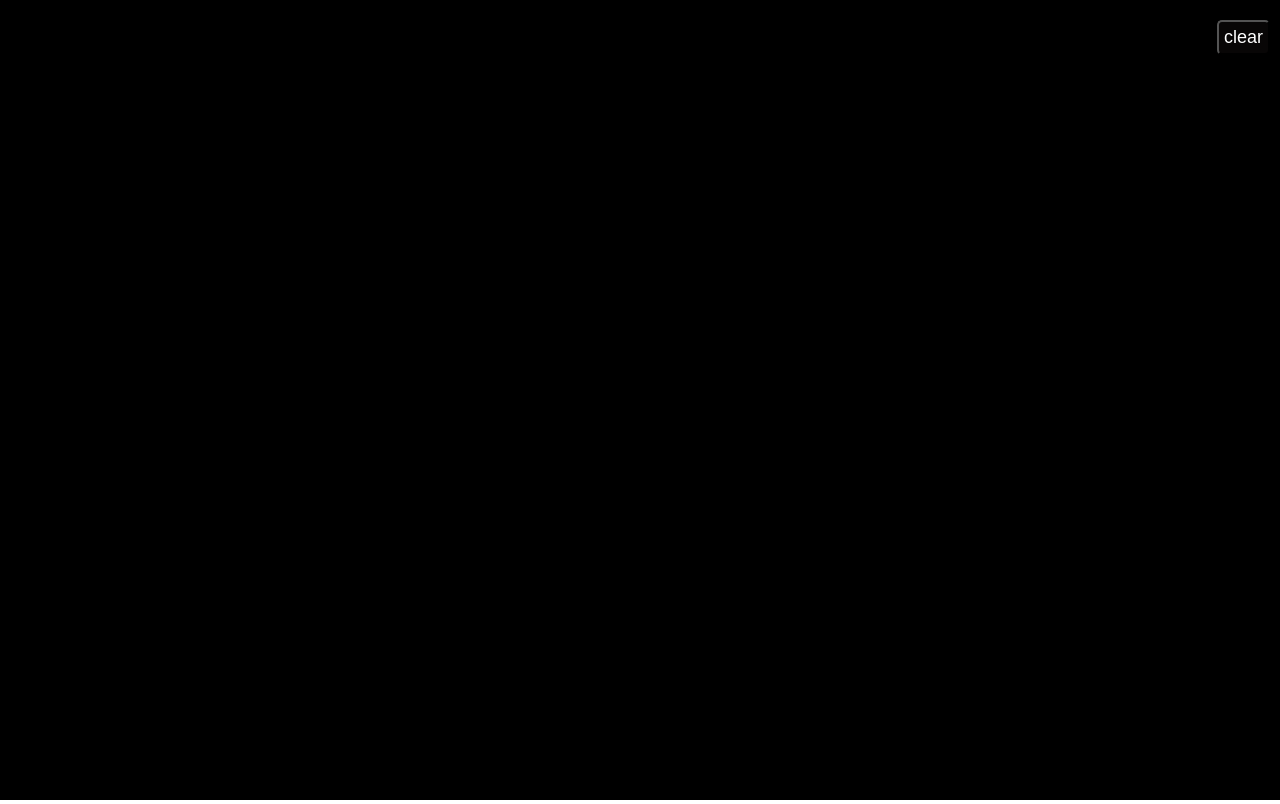
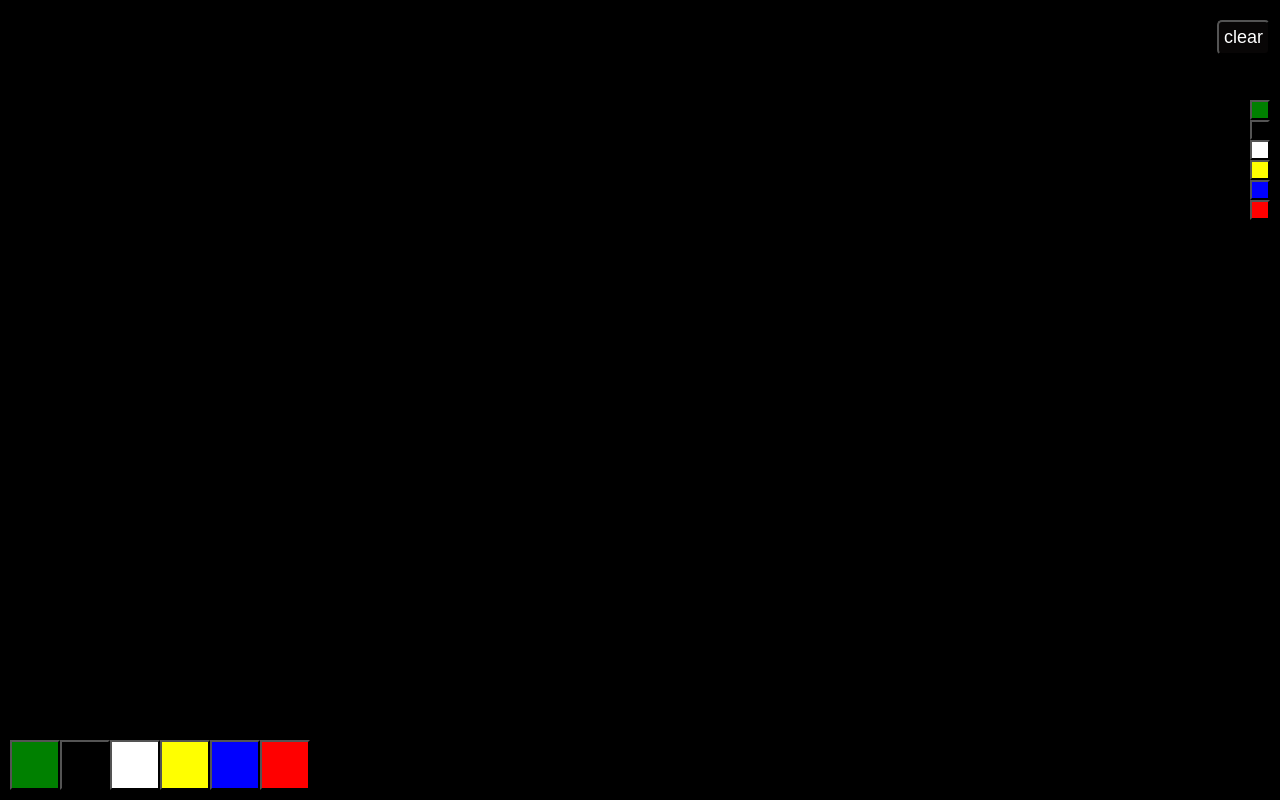
Before and after one commit to usman-088/2d-canvas-drawing, a plain HTML site: page index.html in a window 1280 px wide. Drawn offline with Linux system fonts and the light colour scheme.

Commit message:
updating to add colors

```diff
--- a/index.html
+++ b/index.html
@@ -27,6 +27,8 @@
     <div>
       <button id="clear">clear</button>
     </div>
+    <div class="colorButton"></div>
+    <div class="penButton"></div>
     <canvas id="canvas"></canvas>
 
     <script src="script.js" type="module"></script>
--- a/script.js
+++ b/script.js
@@ -19,6 +19,7 @@ ctx.fillRect(0, 0, canvas.width, canvas.height);
 let isDrawing = false;
 let lastX = 0;
 let lastY = 0;
+let penColor = "white";
 
 // Resize canvas while keeping the drawing
 function resizeCanvas() {
@@ -57,7 +58,7 @@ function stopDrawing() {
 function draw(e) {
   if (!isDrawing) return;
 
-  ctx.strokeStyle = "white";
+  ctx.strokeStyle = penColor;
   ctx.lineWidth = 5;
   ctx.lineCap = "round";
 
@@ -74,4 +75,45 @@ function draw(e) {
 canvas.addEventListener("mousedown", startDrawing);
 canvas.addEventListener("mouseup", stopDrawing);
 canvas.addEventListener("mousemove", draw);
+
+canvas.addEventListener("mousedown", startDrawing);
+canvas.addEventListener("mousemove", draw);
+canvas.addEventListener("mouseup", stopDrawing);
+
 window.addEventListener("resize", resizeCanvas);
+
+// Color buttons
+const bgcolors = ["green", "black", "white", "yellow", "blue", "red"];
+const colorButton = document.querySelector(".colorButton");
+bgcolors.forEach((color, i) => {
+  const button = document.createElement("button");
+  button.style.backgroundColor = color;
+  button.style.width = "50px";
+  button.style.height = "50px";
+  button.style.position = "absolute";
+  button.style.left = i * 50 + "px";
+  button.style.bottom = "0px";
+  button.style.margin = "10px";
+  button.addEventListener("click", () => {
+    ctx.fillStyle = color;
+    ctx.fillRect(0, 0, canvas.width, canvas.height);
+  });
+  colorButton.appendChild(button);
+});
+const penButton = document.querySelector(".penButton");
+penButton.style.display = "flex";
+penButton.style.flexDirection = "column";
+penButton.style.position = "absolute";
+penButton.style.right = "10px";
+penButton.style.top = "100px";
+bgcolors.forEach((color, i) => {
+  const button = document.createElement("button");
+  button.style.backgroundColor = color;
+  button.style.width = "20px";
+  button.style.height = "20px";
+
+  button.addEventListener("click", () => {
+    penColor = color;
+  });
+  penButton.appendChild(button);
+});
```
